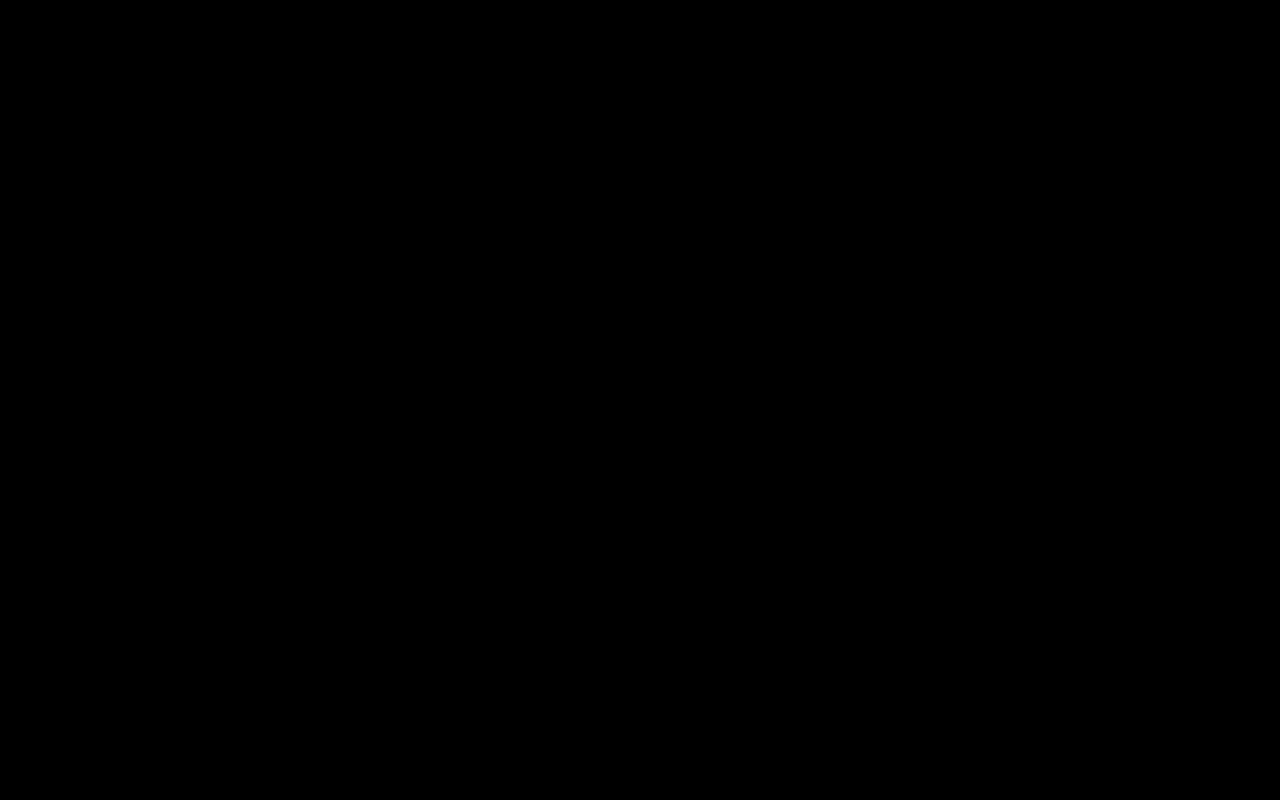
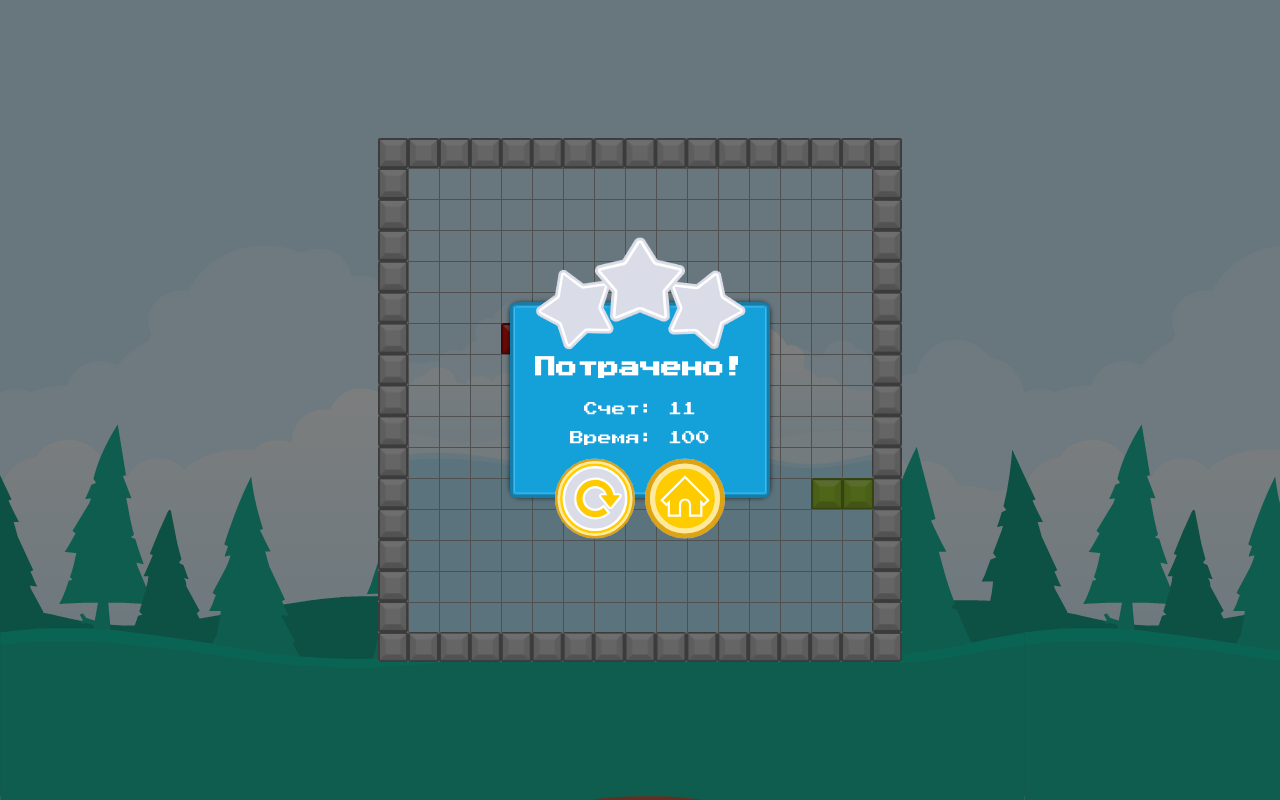
Before and after one commit to ewudes/emuluvium, a React (Create React App) app: page /snatrix in a window 1280 px wide. Built offline with nearby package versions, Linux system fonts and the light colour scheme.

Commit message:
fix: snatrix game

```diff
--- a/src/components/app/app.jsx
+++ b/src/components/app/app.jsx
@@ -6,6 +6,7 @@ import '../../vendor/fonts/fonts.scss';
 
 import Home from "../../pages/home/home";
 import Tetrogrid from "../../games/tetrogrid/tetrogrid";
+import Snatrix from "../../games/snatrix/snatrix";
 
 const App = () => {
   return (
@@ -13,6 +14,9 @@ const App = () => {
       <Switch>
         <Route exact path="/tetrogrid">
           <Tetrogrid />
+        </Route>
+        <Route exact path="/snatrix">
+          <Snatrix />
         </Route>
         <Route exact path="/">
           <Home />
--- a/src/pages/home/home.jsx
+++ b/src/pages/home/home.jsx
@@ -15,6 +15,9 @@ const Home = () => {
         <li className="home__item">
           <Link to="/tetrogrid" className="home__link">TetroGrid</Link>
         </li>
+        <li className="home__item">
+          <Link to="/snatrix" className="home__link">Snatrix</Link>
+        </li>
       </ul>
     </main>
   );
```
